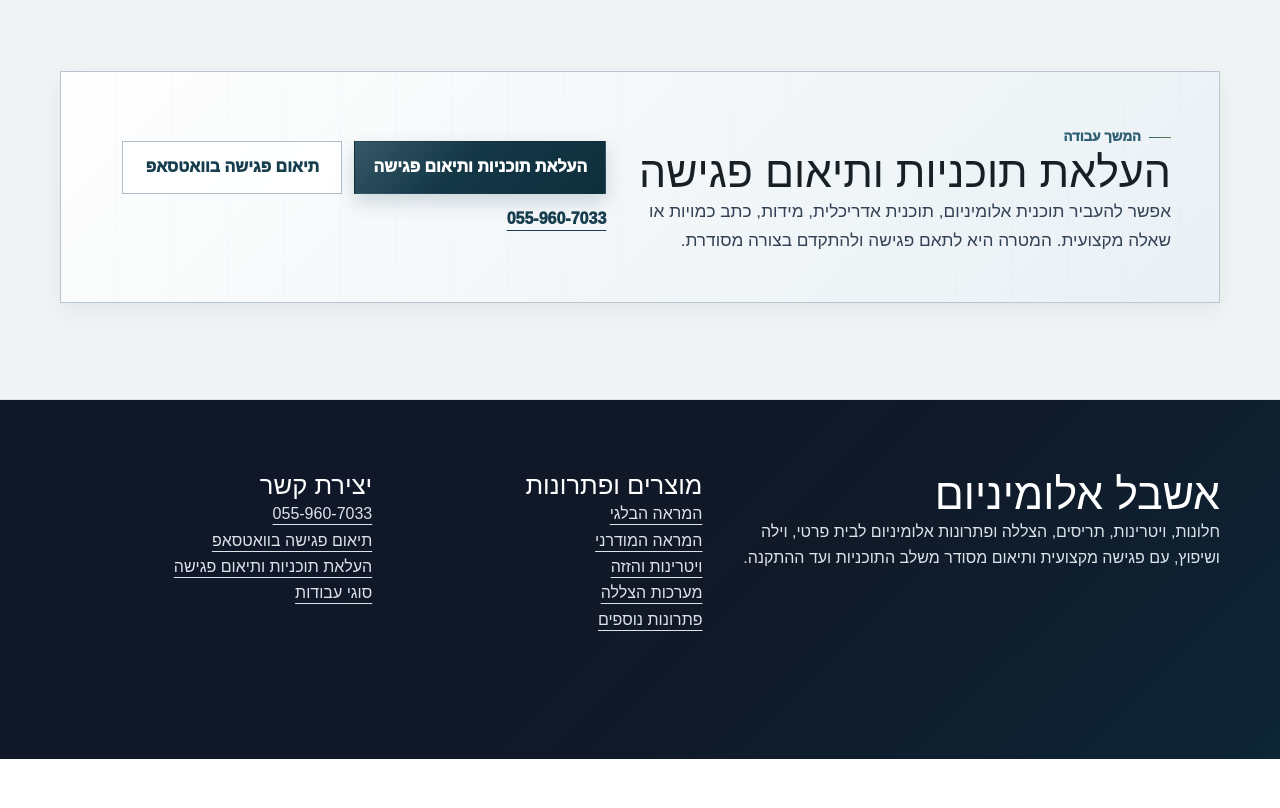
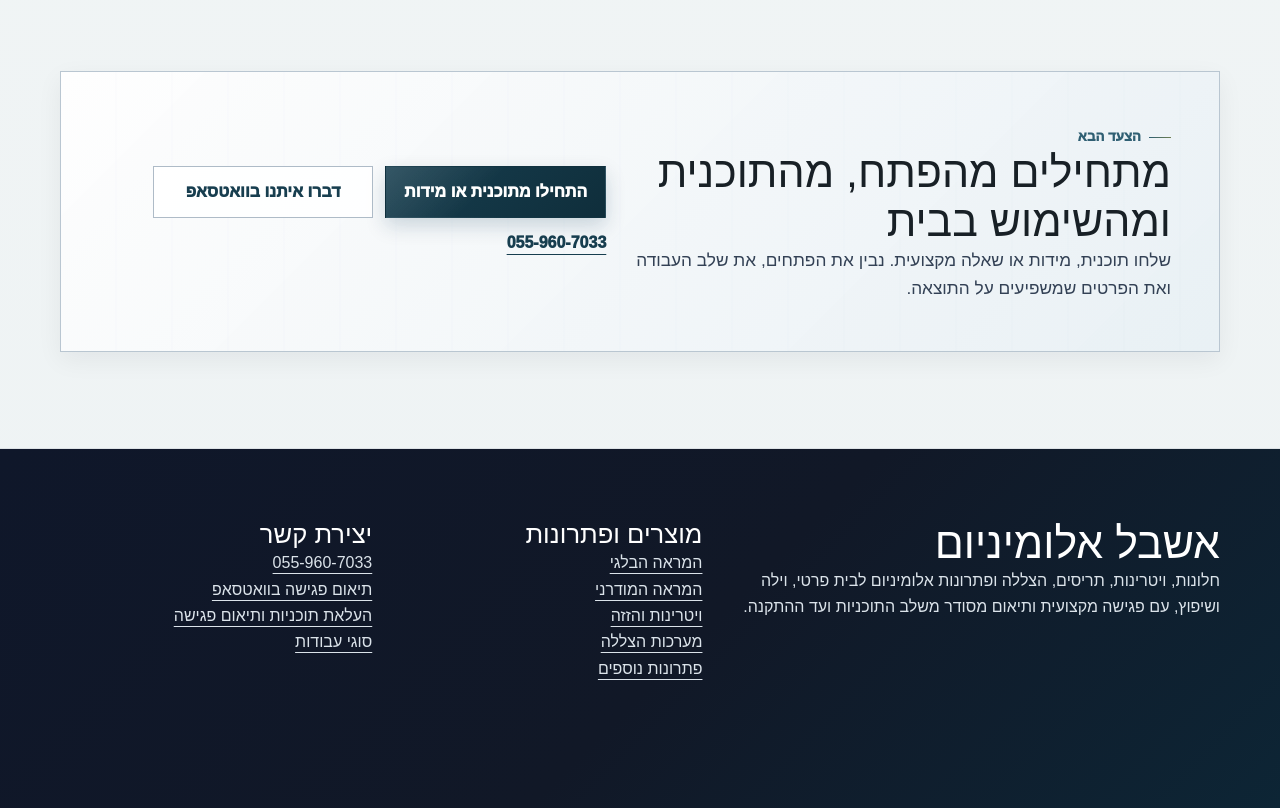
Before and after one commit to feldixAR/ashbel-aluminum-website, a Next.js app: page / in a window 1280 px wide. Shown: the part 6820-7628 px from the top of the page. Before the commit the page ends 7579 px from the top, so only its background shows below. Built offline with nearby package versions, Linux system fonts and the light colour scheme.

Commit message:
Polish shared CTA copy for Ashbel website

```diff
--- a/src/components/PageSections.tsx
+++ b/src/components/PageSections.tsx
@@ -49,22 +49,22 @@
 }
 
 export function CtaBand({
-  title = 'העלאת תוכניות ותיאום פגישה',
-  text = 'אפשר להעביר תוכנית אלומיניום, תוכנית אדריכלית, מידות, כתב כמויות או שאלה מקצועית. המטרה היא לתאם פגישה ולהתקדם בצורה מסודרת.',
+  title = 'מתחילים מהפתח, מהתוכנית ומהשימוש בבית',
+  text = 'שלחו תוכנית, מידות או שאלה מקצועית. נבין את הפתחים, את שלב העבודה ואת הפרטים שמשפיעים על התוצאה.',
 }: CtaProps) {
   return (
     <section className='cta-band' aria-label='יצירת קשר'>
       <div>
-        <p className='eyebrow'>המשך עבודה</p>
+        <p className='eyebrow'>הצעד הבא</p>
         <h2>{title}</h2>
         <p>{text}</p>
       </div>
       <div className='cta-actions'>
         <Link className='btn btn-primary' href='/upload'>
-          העלאת תוכניות ותיאום פגישה
+          התחילו מתוכנית או מידות
         </Link>
         <a className='btn btn-outline' href={site.whatsapp}>
-          תיאום פגישה בוואטסאפ
+          דברו איתנו בוואטסאפ
         </a>
         <a className='text-link' href={site.phoneHref}>
           {site.phone}
```
